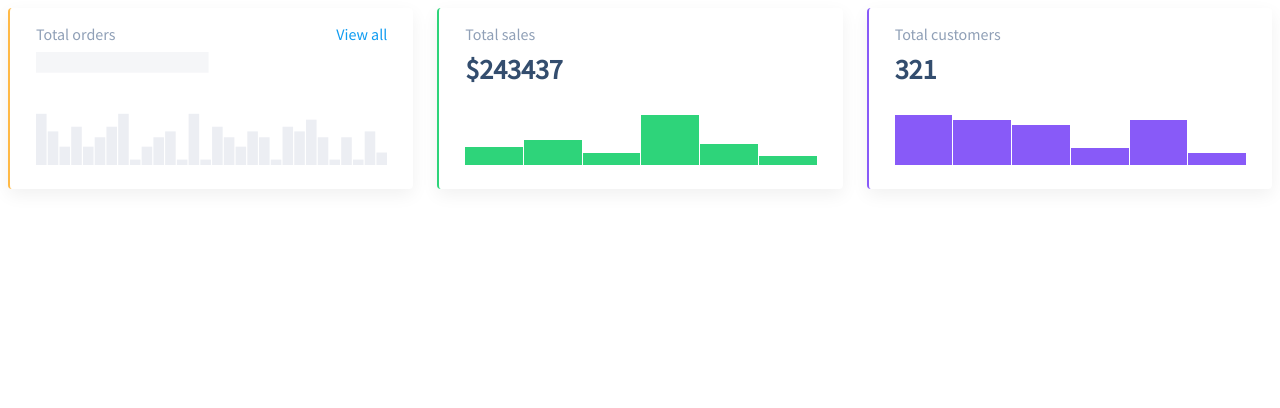
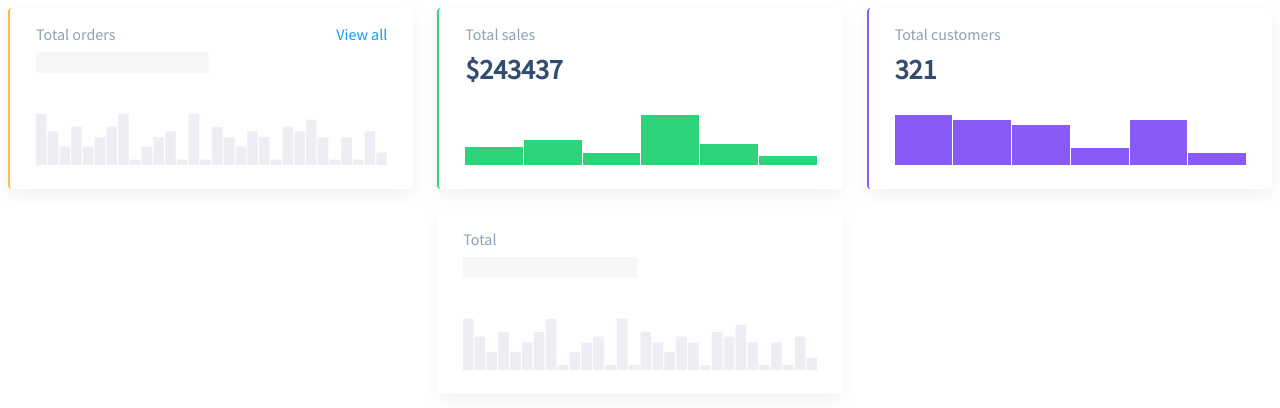
Before and after one commit to js-tasks-ru/js-20221021_kulikusya, a website: page 04-oop-basic-intro-to-dom/1-column-chart/index.html in a window 1280 px wide. Drawn offline with Linux system fonts and the light colour scheme.

Commit message:
update ColumnChart

```diff
--- a/04-oop-basic-intro-to-dom/1-column-chart/index.html
+++ b/04-oop-basic-intro-to-dom/1-column-chart/index.html
@@ -11,6 +11,8 @@
       <div id="orders" class="dashboard__chart_orders"></div>
       <div id="sales" class="dashboard__chart_sales"></div>
       <div id="customers" class="dashboard__chart_customers"></div>
+      <br>
+      <div id="test" class="dashboard__chart_test"></div>
     </div>
 
     <script type="module">
@@ -40,9 +42,14 @@
         value: 321
       });
 
+      const testChart = new ColumnChart();
+
+
       orders.append(ordersChart.element);
       sales.append(salesChart.element);
       customers.append(customersChart.element);
+
+      test.append(testChart.element);
     </script>
   </body>
 </html>
--- a/04-oop-basic-intro-to-dom/1-column-chart/index.js
+++ b/04-oop-basic-intro-to-dom/1-column-chart/index.js
@@ -2,91 +2,90 @@ export default class ColumnChart {
 
     _chartHeight = 50;
 
-    constructor(chartData) {
-        this._chartData = chartData;
+    constructor({ data = [], label = '', link = '', value = 0, formatHeading = data => data } = {}) {
+        this._data = data;
+        this._label = label;
+        this._link = link;
+        this._value = value;
+        this.formatHeading = formatHeading;
         this.render();
     }
 
     render() {
         const element = document.createElement('div');
-        element.innerHTML = this.getChartData() ? this.getTemplate() : this.getLoadingFillerTemplate();
+        element.innerHTML = this.getTemplate();
         this.element = element.firstElementChild;
+
+        if (this.getData().length) {
+            this.element.classList.remove('column-chart_loading');
+        }
+
+        this.updatedElements = this.getUpdatedElements();
     }
 
     update(data = []) {
-        this.getChartData().data = data;
-        this.render();
+        this.setData(data);
+        this.updatedElements.body.innerHTML = this.getChart();
     }
 
     remove() {
         this.element.remove();
     }
 
-    destroy(){
+    destroy() {
         this.remove();
-    }
-
-
-
-    getLoadingFillerTemplate() {
-        return '<div class="column-chart_loading"></div>'
     }
 
     getTemplate() {
         return `
-        <div class="dashboard__chart_${this.getChartData().label}">
-            <div class="${this.generateColumnChartClass()}" style="--chart-height: ${this.chartHeight}">
+            <div class="column-chart column-chart_loading" style="--chart-height: ${this.chartHeight}">
                 <div class="column-chart__title">
-                    ${this.generateTitle()}
+                    Total ${this.getLabel()}
                     ${this.generateLink()}
                 </div>
                 <div class="column-chart__container">
-                    ${this.generateValue()}
-                    <div data-element="body" class="column-chart__chart">
-                        ${this.getChart()}
-                    </div>
+                    <div data-element="header" class="column-chart__header">${this.formatHeading(this.getValue())}</div>
+                    <div data-element="body" class="column-chart__chart">${this.getChart()}</div>
                 </div>
             </div>
-        </div>`
+        `;
+    }
+
+    getUpdatedElements() {
+        const elements = [...this.element.querySelectorAll('[data-element]')];
+        return Object.fromEntries(elements.map((updatedElement) => [updatedElement.dataset.element, updatedElement]));
     }
 
     get chartHeight() {
         return this._chartHeight;
     }
 
-    getChartData() {
-        return this._chartData;
+    getData() {
+        return this._data;
+    }
+    setData(data = []) {
+        this._data = data;
+    }
+    getLabel() {
+        return this._label;
+    }
+    getLink() {
+        return this._link;
+    }
+    getValue() {
+        return this._value;
     }
 
-    generateColumnChartClass() {
-        const {data = []} = this.getChartData();
-        return `column-chart${data.length === 0 ? ' column-chart_loading' : ''}`
-    }
-
-    generateTitle() {
-        if (!this.getChartData().label) return '';
-        return `Total ${this.getChartData().label}`;
-    }
     generateLink() {
-        if (!this.getChartData().link) return '';
-        return `<a href="/${this.getChartData().link}" class="column-chart__link">View all</a>`;
-    }
-    generateValue() {
-        if (!this.getChartData().value) return '';
-        return `<div data-element="header" class="column-chart__header">${this.getFormatValue()}</div>`
-    }
-
-    getFormatValue() {
-        return (this.getChartData().formatHeading)
-            ? this.getChartData().formatHeading(this.getChartData().value)
-            : this.getChartData().value;
+        return (this.getLink())
+            ? `<a href="/${this.getLink()}" class="column-chart__link">View all</a>`
+            : '';
     }
 
     getChart() {
-        const {data = []} = this.getChartData();
-        if (data.length === 0) return '';
+        if (!this.getData().length) return '';
 
-        return this.getColumnProps(this.getChartData().data)
+        return this.getColumnProps(this.getData())
             .map(({percent, value}) => `<div style="--value: ${value}" data-tooltip="${percent}"></div>`)
             .join("");
     }
```
